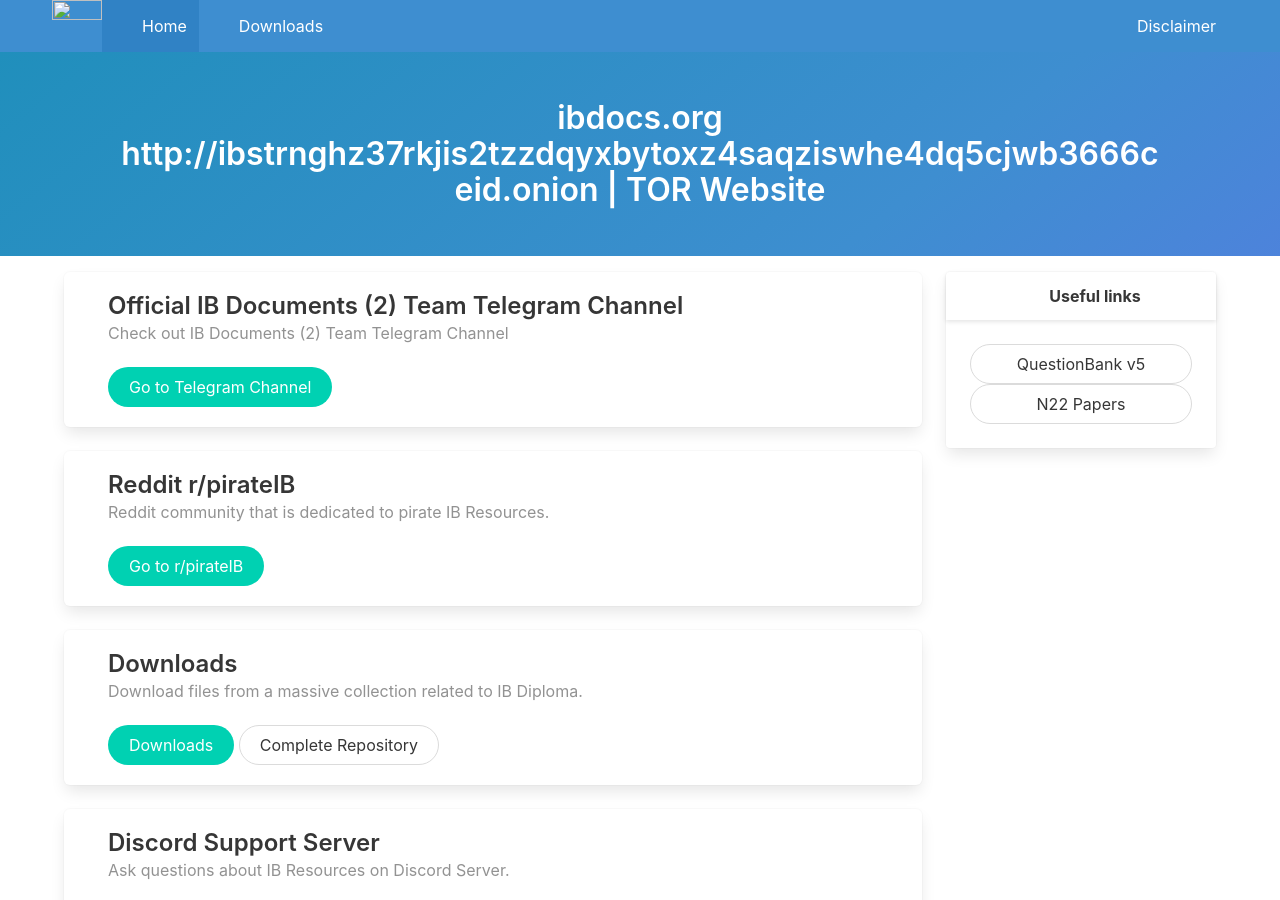
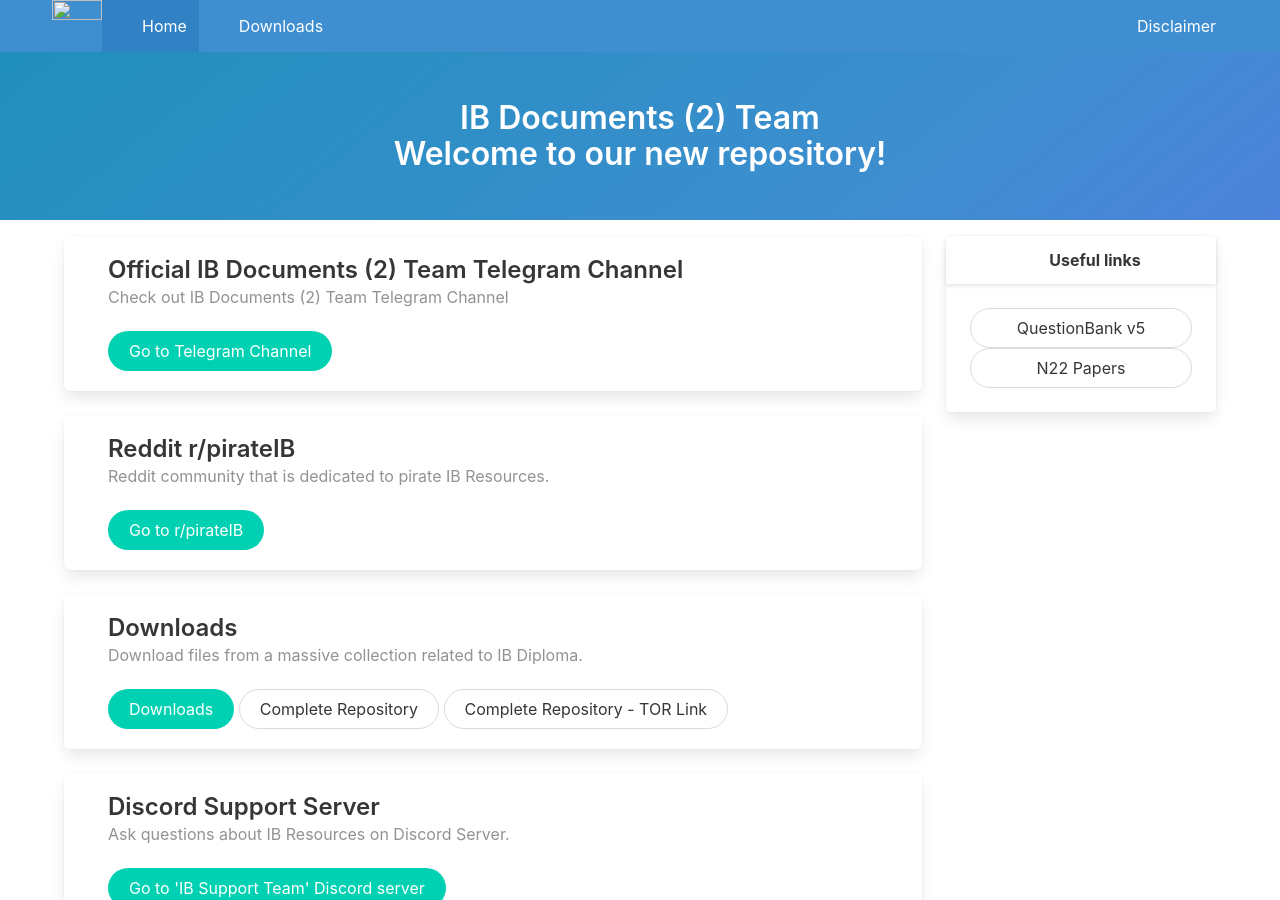
Before and after one commit to ibdocsorg/ibdocs.org, a Jekyll site: the page built from index.html, in a window 1280 px wide and 900 px high. Built offline with Jekyll 4.4.1, drawn with Linux system fonts in a browser that asks for light colours.

Commit message:
Update index.html

```diff
--- a/index.html
+++ b/index.html
@@ -7,8 +7,8 @@
 <section class="hero is-info is-bold">
   <div class="hero-body container has-text-centered">
     <p class="title">
-      ibdocs.org<br>
-      http://ibstrnghz37rkjis2tzzdqyxbytoxz4saqziswhe4dq5cjwb3666ceid.onion | TOR Website
+      IB Documents (2) Team<br>
+      Welcome to our new repository!
     </p>
   </div>
 </section>
@@ -54,6 +54,7 @@
             <h3 style="opacity: 0.6;" class="subtitle is-6">Download files from a massive collection related to IB Diploma.</h3>
             <a href="/downloads" class="button is-primary is-rounded">Downloads</a>
             <a href="https://gateway.ibdocs.org" class="button is-rounded">Complete Repository</a>
+            <a href="http://ibstrnghz37rkjis2tzzdqyxbytoxz4saqziswhe4dq5cjwb3666ceid.onion" class="button is-rounded">Complete Repository - TOR Link</a>
           </div>
         </div>
       </div>
```
